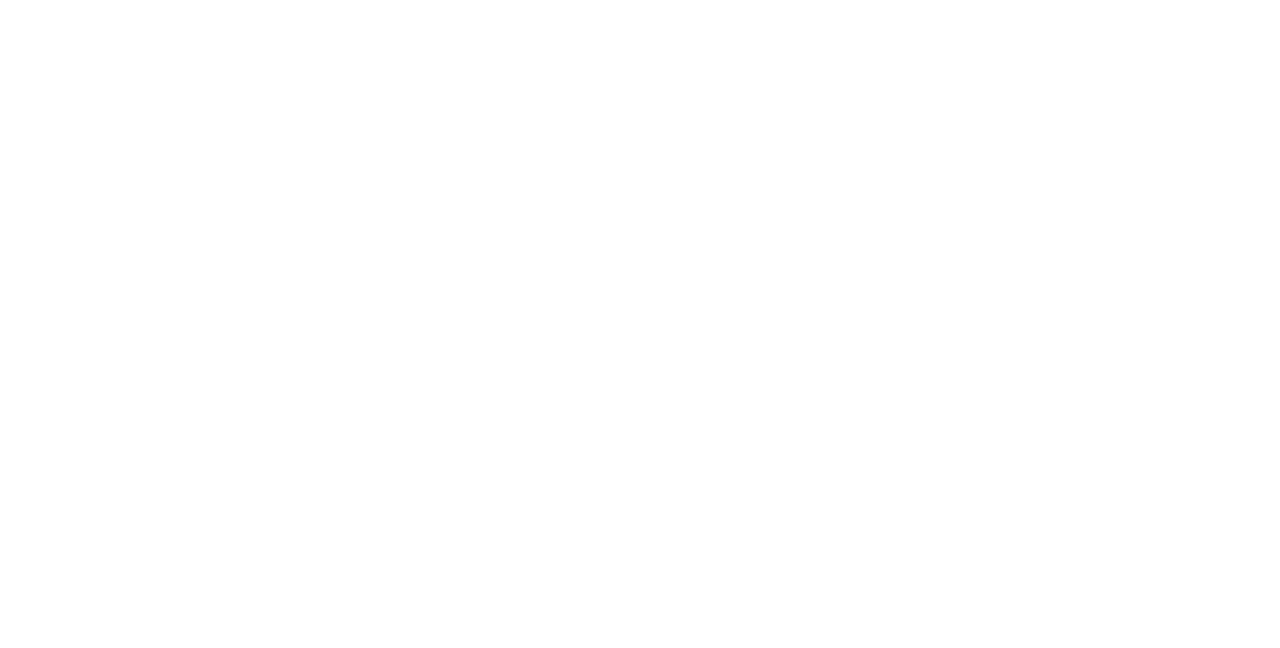
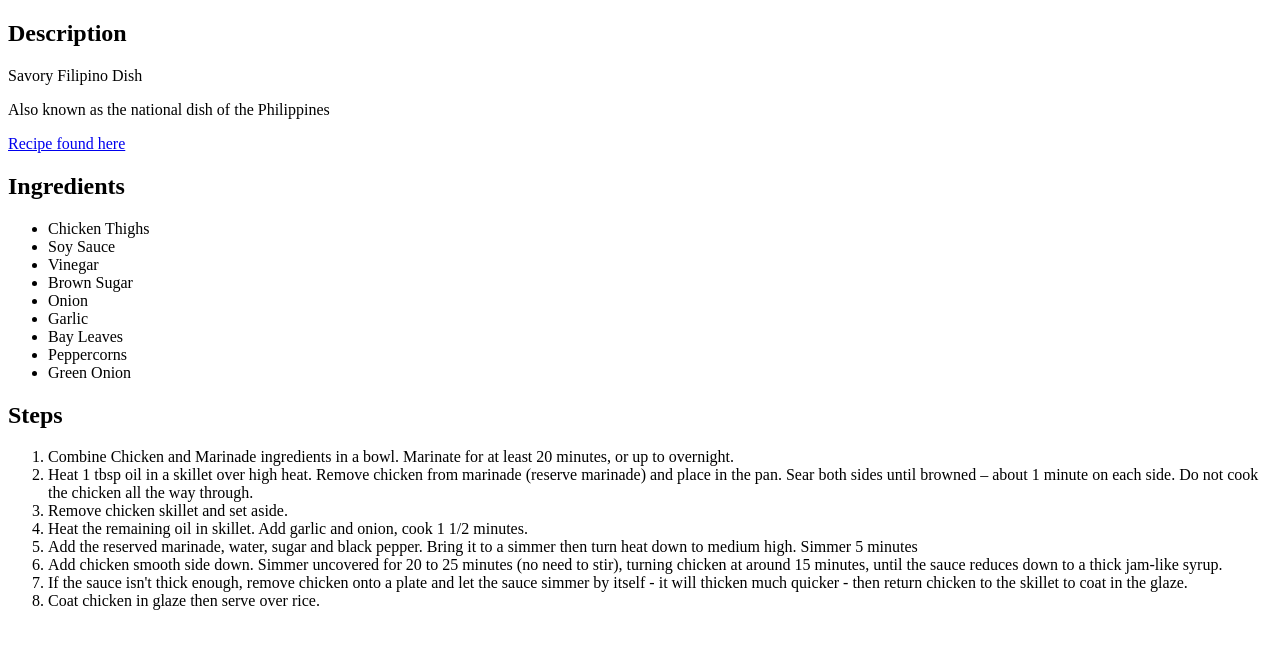
Before and after one commit to joshuadecano/odin-recipes, a plain HTML site: page recipes/chickenadobo.html in a window 1280 px wide. Drawn offline with Linux system fonts and the light colour scheme.

Commit message:
Finished the chicken adobo recipe

```diff
--- a/recipes/chickenadobo.html
+++ b/recipes/chickenadobo.html
@@ -0,0 +1,37 @@
+<!DOCTYPE html>
+<html lang="en">
+<head>
+    <meta charset="UTF-8">
+    <meta name="viewport" content="width=device-width, initial-scale=1.0">
+    <title>Document</title>
+</head>
+<body>
+    <h2>Description</h2>
+    <p>Savory Filipino Dish</p>
+    <p>Also known as the national dish of the Philippines</p>
+    <a href="https://www.recipetineats.com/filipino-chicken-adobo-flavour-kapow/" target="_blank" rel="noopener noreferrer">Recipe found here</a>
+    <h2>Ingredients</h2>
+    <ul>
+        <li>Chicken Thighs</li>
+        <li>Soy Sauce</li>
+        <li>Vinegar</li>
+        <li>Brown Sugar</li>
+        <li>Onion</li>
+        <li>Garlic</li>
+        <li>Bay Leaves</li>
+        <li>Peppercorns</li>
+        <li>Green Onion</li>
+    </ul>
+    <h2>Steps</h2>
+    <ol>
+        <li>Combine Chicken and Marinade ingredients in a bowl. Marinate for at least 20 minutes, or up to overnight.</li>
+        <li>Heat 1 tbsp oil in a skillet over high heat. Remove chicken from marinade (reserve marinade) and place in the pan. Sear both sides until browned – about 1 minute on each side. Do not cook the chicken all the way through.</li>
+        <li>Remove chicken skillet and set aside.</li>
+        <li>Heat the remaining oil in skillet. Add garlic and onion, cook 1 1/2 minutes.</li>
+        <li>Add the reserved marinade, water, sugar and black pepper. Bring it to a simmer then turn heat down to medium high. Simmer 5 minutes</li>
+        <li>Add chicken smooth side down. Simmer uncovered for 20 to 25 minutes (no need to stir), turning chicken at around 15 minutes, until the sauce reduces down to a thick jam-like syrup.</li>
+        <li>If the sauce isn't thick enough, remove chicken onto a plate and let the sauce simmer by itself - it will thicken much quicker - then return chicken to the skillet to coat in the glaze.</li>
+        <li>Coat chicken in glaze then serve over rice.</li>
+    </ol>
+</body>
+</html>
```
Also changed, not shown: index.html (+3 -2 lines).
